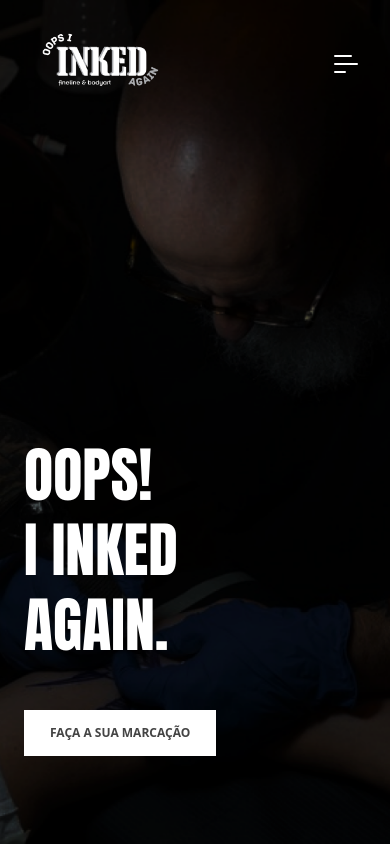
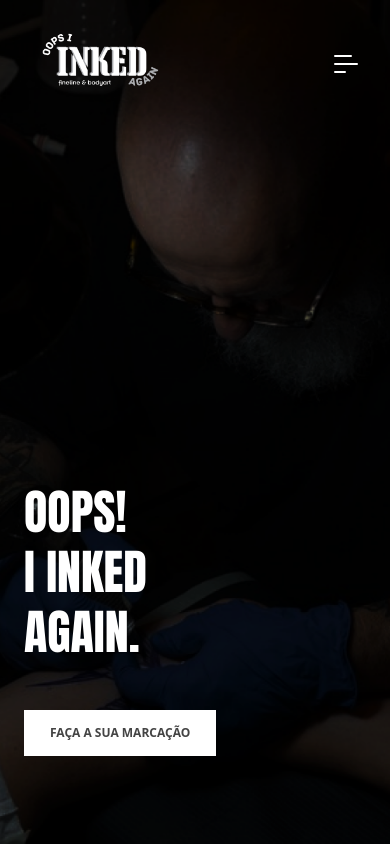
Before and after one commit to Jony-17/oopsiinkedagain, a React (Vite) app: page / in a window 390 px wide. Shown: the top 844 px of the page. Built offline with nearby package versions, Linux system fonts and the light colour scheme; a web font is replaced by a local one.

Commit message:
test commit

```diff
--- a/src/components/Home.jsx
+++ b/src/components/Home.jsx
@@ -94,7 +94,7 @@ function Home() {
       {/* Conteúdo principal centralizado */}
       <div className="relative z-10 flex flex-col justify-end items-start h-full text-left text-white px-6 sm:pl-[10rem] sm:pr-[4rem] pb-[5.5rem] sm:pb-20">
         <h1
-          className="text-6xl sm:text-[110px] uppercase font-bold leading-tight sm:leading-[107px]"
+          className="text-5xl sm:text-6xl md:text-[90px] lg:text-[110px] uppercase font-bold leading-tight sm:leading-[107px]"
           style={{ fontFamily: "'Anton', sans-serif", fontWeight: 500 }}
         >
           Oops!
```
